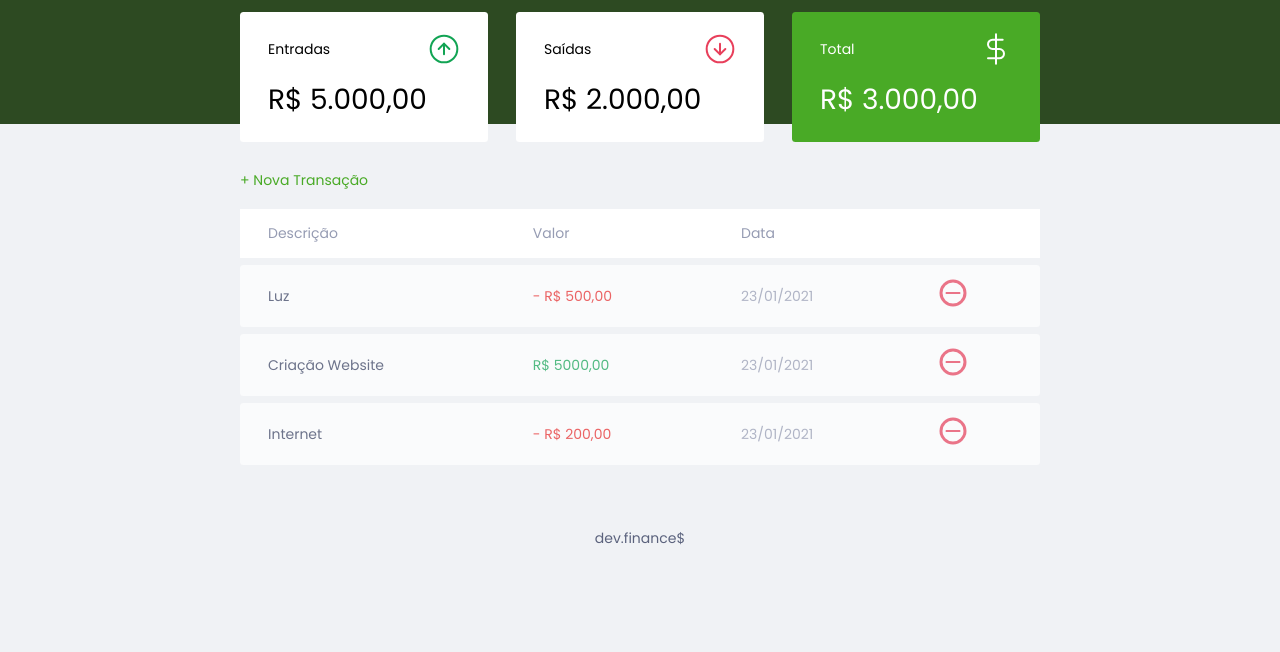
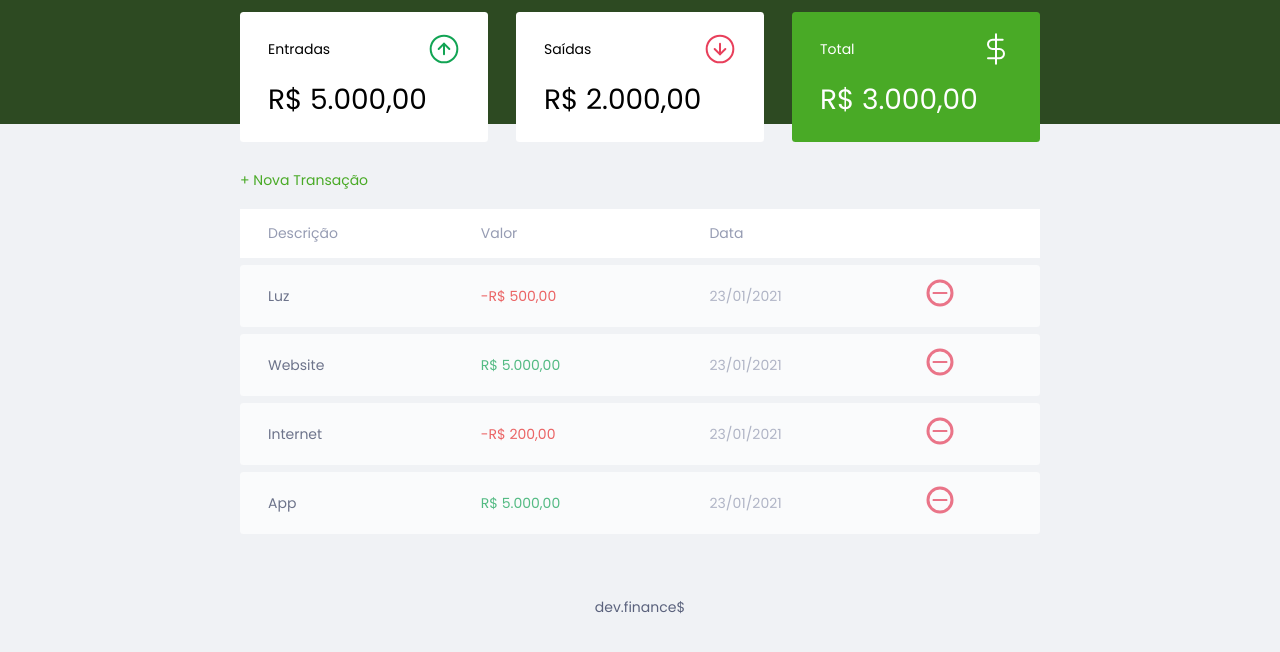
Before and after one commit to monte-al/DiscoveryMaraton, a plain HTML site: page index.html in a window 1280 px wide. Shown: the part 74-726 px from the top of the page. Drawn offline with Linux system fonts and the light colour scheme.

Commit message:
Commit Aula3 JS

```diff
--- a/index.html
+++ b/index.html
@@ -65,32 +65,6 @@
         </thead>
 
         <tbody>
-          <tr>
-            <td class="description">Luz</td>
-            <td class="expense">- R$ 500,00</td>
-            <td class="date">23/01/2021</td>
-            <td>
-              <img src="./assets/minus.svg" alt="Remover Transação">
-            </td>
-          </tr>
-
-          <tr>
-            <td class="description">Criação Website</td>
-            <td class="income">R$ 5000,00</td>
-            <td class="date">23/01/2021</td>
-            <td>
-              <img src="./assets/minus.svg" alt="Remover Transação">
-            </td>
-          </tr>
-
-          <tr>
-            <td class="description">Internet</td>
-            <td class="expense">- R$ 200,00</td>
-            <td class="date">23/01/2021</td>
-            <td>
-              <img src="./assets/minus.svg" alt="Remover Transação">
-            </td>
-          </tr>
         </tbody>
       </table>
 
--- a/scripts.js
+++ b/scripts.js
@@ -16,4 +16,101 @@ const Modal = {
       .classList
       .remove('active')
   }
+};
+
+const transactions = [
+  {
+    id: 1,
+    description: 'Luz',
+    amount: -50000,
+    date: '23/01/2021'
+
+  },
+  {
+    id: 2,
+    description: 'Website',
+    amount: 500000,
+    date: '23/01/2021'
+
+  },
+  {
+    id: 3,
+    description: 'Internet',
+    amount: -20000,
+    date: '23/01/2021'
+
+  },
+  {
+    id: 4,
+    description: 'App',
+    amount: 500000,
+    date: '23/01/2021'
+
+  },
+];
+
+const Transaction = {
+  //somar as entradas
+  incomes() {
+
+  },
+  //somar as saídas
+  expenses() {
+
+  },
+  //entradas - saídas
+  total() {
+
+  }
 }
+
+//Substituir os dados do HTML com os dados do JS
+const DOM = {
+  transactionsContainer: document.querySelector('#data-table tbody'),
+
+  addTransaction(transaction, index) {
+    const tr = document.createElement('tr')
+    tr.innerHTML = DOM.innerHTMLTransaction(transaction)
+
+    DOM.transactionsContainer.appendChild(tr)
+
+  },
+
+  innerHTMLTransaction(transaction) {
+    const CSSclass = transaction.amount > 0 ? "income" : "expense"
+
+    const amount = Utils.formatCurrency(transaction.amount)
+
+    const html = `
+    <td class="description">${transaction.description}</td>
+    <td class="${CSSclass}">${amount}</td>
+    <td class="date">${transaction.date}</td>
+    <td>
+      <img src="./assets/minus.svg" alt="Remover Transação">
+    </td>
+    `
+
+    return html
+  }
+}
+
+const Utils = {
+  formatCurrency(value) {
+    const signal = Number(value) < 0 ? "-" : ""
+
+    value = String(value).replace(/\D/g, "")
+
+    value = Number(value) / 100
+
+    value = value.toLocaleString("pt-BR", {
+      style: "currency",
+      currency: "BRL"
+    })
+
+    return signal + value
+  }
+}
+
+transactions.forEach(function(transaction) {
+  DOM.addTransaction(transaction)
+})
```
